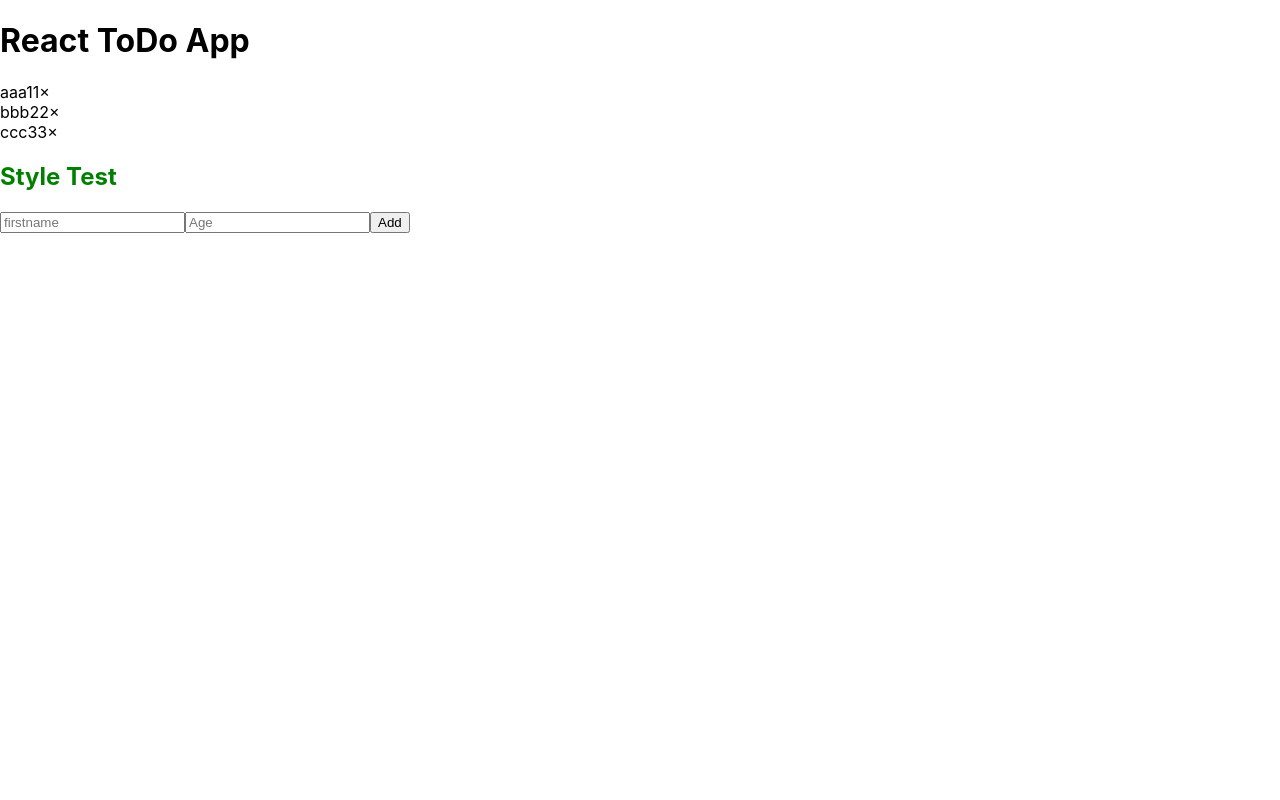
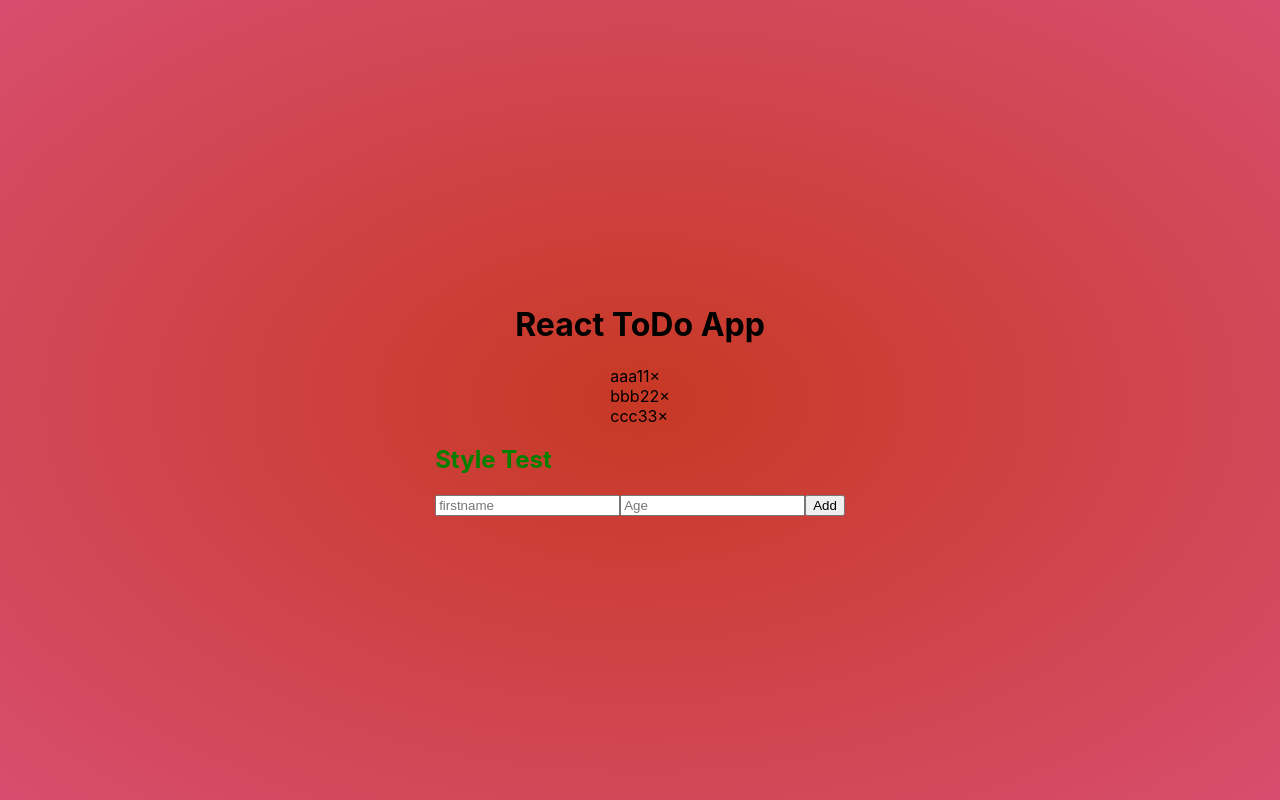
Before and after one commit to Tarekbenali/React-TodoList, a React (Create React App) app: page / in a window 1280 px wide. Built offline with nearby package versions, Linux system fonts and the light colour scheme.

Commit message:
Add css files

```diff
--- a/src/App.css
+++ /dev/null
@@ -1,33 +0,0 @@
-.App {
-  text-align: center;
-}
-
-.App-logo {
-  animation: App-logo-spin infinite 20s linear;
-  height: 40vmin;
-  pointer-events: none;
-}
-
-.App-header {
-  background-color: #282c34;
-  min-height: 100vh;
-  display: flex;
-  flex-direction: column;
-  align-items: center;
-  justify-content: center;
-  font-size: calc(10px + 2vmin);
-  color: white;
-}
-
-.App-link {
-  color: #61dafb;
-}
-
-@keyframes App-logo-spin {
-  from {
-    transform: rotate(0deg);
-  }
-  to {
-    transform: rotate(360deg);
-  }
-}
--- a/src/App.js
+++ b/src/App.js
@@ -1,5 +1,5 @@
 import React, { Component } from 'react'
-import './App.css';
+import './App.scss';
 import Additem from './components/Additem/Additem'
 import Todoitem from './components/Todoitem/Todoitem'
 
@@ -13,9 +13,6 @@ export default class App extends Component {
       {id: 3, name:'ccc', age:33}
     ]
   };
-
-
-
   deleteItem = (id ) => {
     const it = this.state.items.filter(item =>{
       return item.id !== id
@@ -28,16 +25,15 @@ export default class App extends Component {
 
   addItem = (item) =>{
     item.id=Math.random();
-const items = this.state.items;
-items.push(item);
-
-this.setState({items})
-// console.log(`${items.id} Is Added`)
+const it= this.state.items;
+it.push(item);
+this.setState({items:it})
+console.log(`${item.name} Is Added`)
   }
 
   render() {
     return (
-      <div>
+      <div className="flex">
   <h1>React ToDo App</h1>
 
         <Todoitem items={this.state.items} deleteItem={this.deleteItem}/>
--- /dev/null
+++ b/src/App.scss
@@ -0,0 +1,18 @@
+body{
+
+  background: radial-gradient(ellipse at center, #C73924, #D84D6E);
+  min-height: 100vh;
+  display: flex;
+  flex-direction: column;
+  justify-content: center;
+  align-items: center;
+}
+
+.flex {
+
+  height: 100%;
+  display: flex;
+  flex-direction: column;
+  justify-content: center;
+  align-items: center;
+}
--- a/src/components/Todoitem/Todoitem.js
+++ b/src/components/Todoitem/Todoitem.js
@@ -1,5 +1,5 @@
 import React from "react";
-import "./Todoitem.css";
+import "./Todoitem.scss";
 
 // Stateless Components
 const Todoitem = (props) => {
--- a/src/index.js
+++ b/src/index.js
@@ -1,12 +1,8 @@
 import React from 'react';
 import ReactDOM from 'react-dom';
-import './index.css';
+import './index.scss';
 import App from './App';
 import * as serviceWorker from './serviceWorker';
 
 ReactDOM.render(<App />, document.getElementById('root'));
-
-// If you want your app to work offline and load faster, you can change
-// unregister() to register() below. Note this comes with some pitfalls.
-// Learn more about service workers: https://bit.ly/CRA-PWA
 serviceWorker.unregister();
```
Also changed, not shown: src/components/Todoitem/Todoitem.scss (renamed from src/components/Todoitem/Todoitem.css), src/index.scss (renamed from src/index.css).
